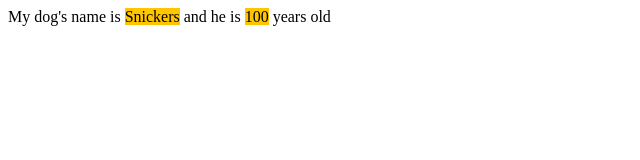
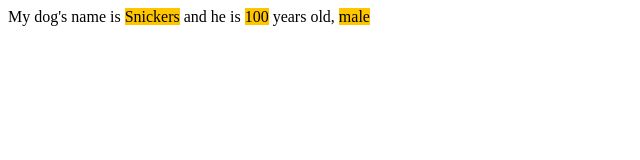
Before and after one commit to kaznacheyev/ES6, a plain HTML site: page 03 - Template Strings/tagged-templates.html in a window 1280 px wide. Shown: the full height of the page, 0-640 px from the left. Drawn offline with Linux system fonts and the light colour scheme.

Commit message:
tagged templates

```diff
--- a/03 - Template Strings/tagged-templates.html
+++ b/03 - Template Strings/tagged-templates.html
@@ -11,9 +11,13 @@
 </head>
 <body>
   <script>
+
+    /*function highlight(strings, name, age) {*/
     function highlight(strings, ...values) {
+      //debugger;
       let str = '';
       strings.forEach((string, i) => {
+        // str += string + (values[i] || '');
         str += `${string} <span contenteditable class="hl">${values[i] || ''}</span>`;
       });
       return str;
@@ -21,8 +25,9 @@
 
     const name = 'Snickers';
     const age = 100;
+    const gender = 'male';
 
-  const sentence = highlight`My dog's name is ${name} and he is ${age} years old`;
+    const sentence = highlight`My dog's name is ${name} and he is ${age} years old, ${gender}`;
     document.body.innerHTML = sentence;
     console.log(sentence);
 
```
Lines whose indentation alone changed are shown as unchanged.
